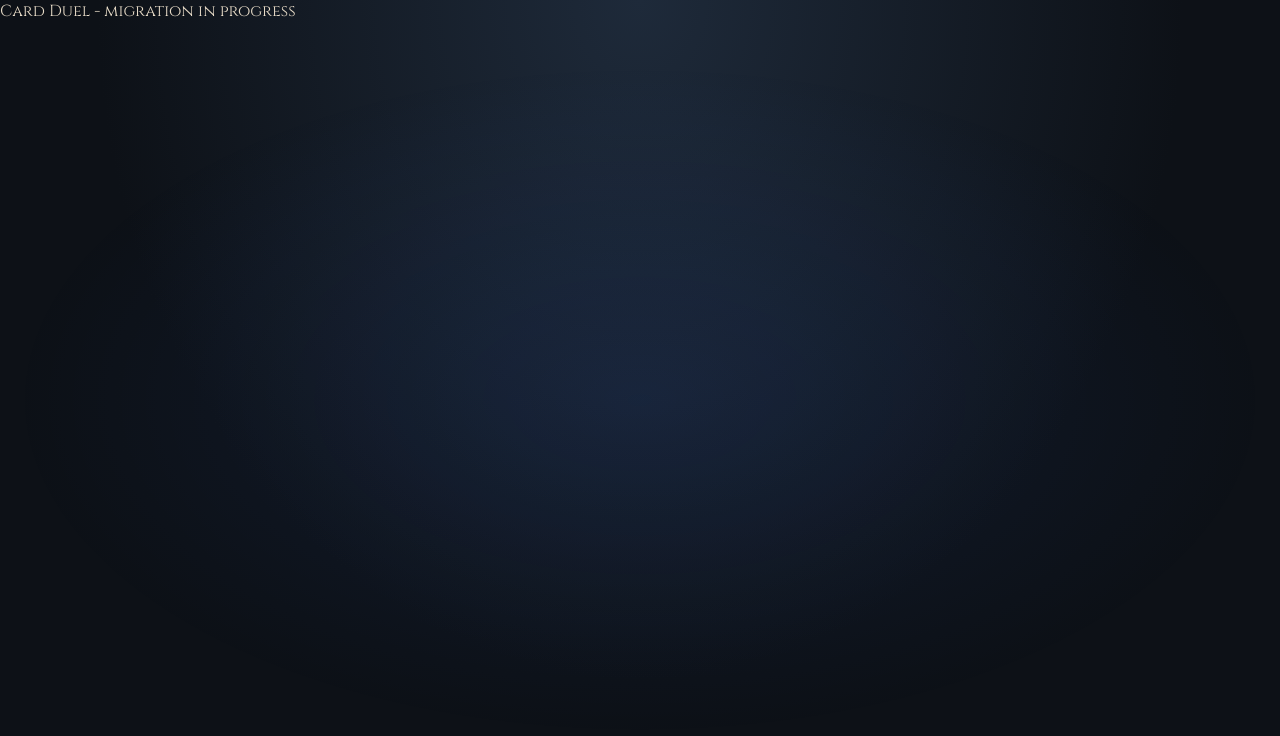
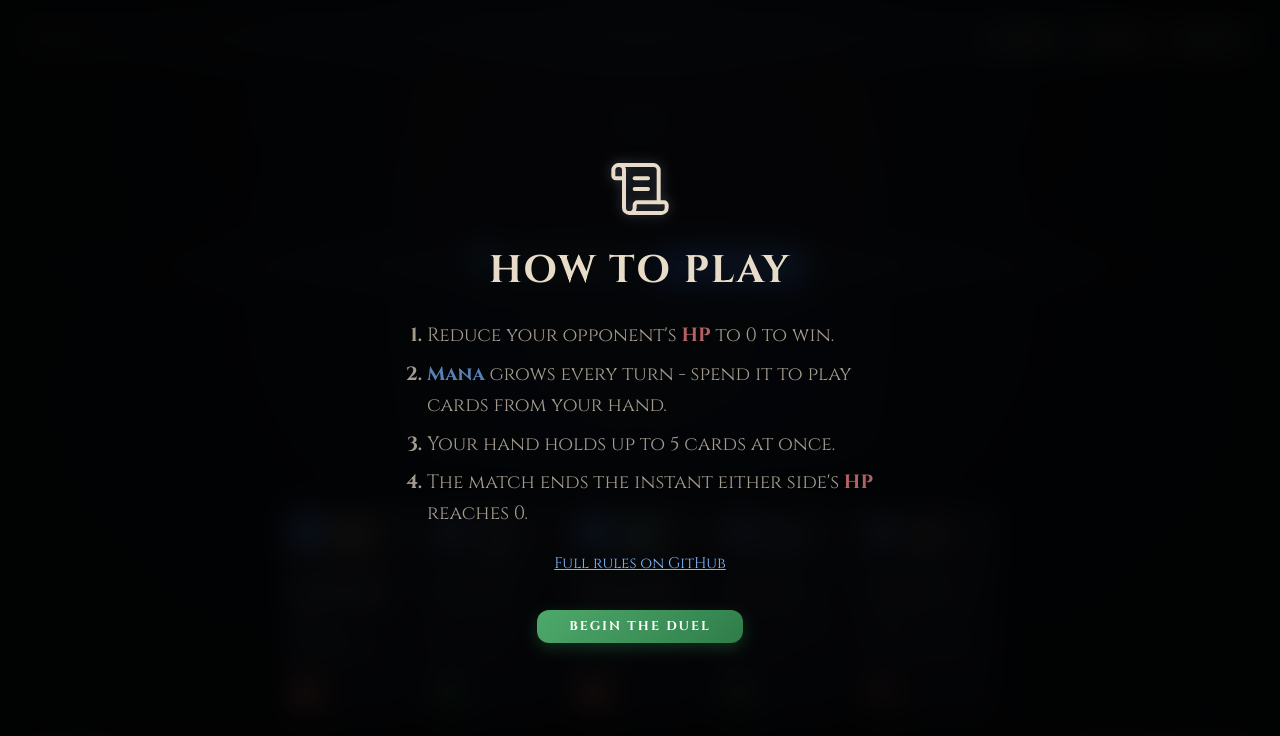
Before and after one commit to pparys93/card-duel, a React (Vite) app: page / in a window 1280 px wide. Shown: the top 736 px of the page. Built offline with nearby package versions, Linux system fonts and the light colour scheme.

Commit message:
feat(react): assemble App with full game grid layout and wired state

```diff
--- /dev/null
+++ b/src/App.module.css
@@ -0,0 +1,56 @@
+.game {
+  display: grid;
+  grid-template-rows:
+    auto
+    minmax(0, 1fr)
+    auto
+    minmax(0, 1fr)
+    auto
+    auto;
+  grid-template-areas:
+    "enemy-panel"
+    "enemy-board"
+    "turn-controls"
+    "player-board"
+    "player-hand"
+    "player-panel";
+
+  height: 100vh;
+  height: 100dvh;
+  overflow: hidden;
+
+  gap: var(--size-gap-layout);
+  padding: var(--size-padding-layout);
+}
+
+.visuallyHidden {
+  position: absolute;
+  width: 1px;
+  height: 1px;
+
+  padding: 0;
+  margin: -1px;
+
+  overflow: hidden;
+  clip: rect(0 0 0 0);
+  clip-path: inset(50%);
+  white-space: nowrap;
+  border: 0;
+}
+
+.hand {
+  grid-area: player-hand;
+
+  display: flex;
+  justify-content: center;
+  align-items: flex-end;
+  flex-wrap: nowrap;
+
+  min-height: calc(
+    var(--size-width-card) * 1.5 + var(--size-padding-block-start-card-hand) +
+      var(--size-padding-block-end-card-hand)
+  );
+
+  padding-top: var(--size-padding-block-start-card-hand);
+  padding-bottom: var(--size-padding-block-end-card-hand);
+}
--- a/src/App.tsx
+++ b/src/App.tsx
@@ -1,5 +1,115 @@
+import { useEffect, useRef, useState } from "react";
+import { useReducer } from "react";
+import { gameReducer, canDrawCard } from "./game/reducer";
+import { createInitialState } from "./game/initialState";
+import { DRAW_COST } from "./game/constants";
+import RulesOverlay from "./components/RulesOverlay/RulesOverlay";
+import ScreenGuard from "./components/ScreenGuard/ScreenGuard";
+import GameOverOverlay from "./components/GameOverOverlay/GameOverOverlay";
+import PlayerPanel from "./components/PlayerPanel/PlayerPanel";
+import Board from "./components/Board/Board";
+import TurnControls from "./components/TurnControls/TurnControls";
+import Card from "./components/Card/Card";
+import styles from "./App.module.css";
+
+const RULES_SEEN_KEY = "cardDuelRulesSeen";
+
 function App() {
-  return <div>Card Duel - migration in progress</div>;
+  const [rulesVisible, setRulesVisible] = useState(
+    () => !sessionStorage.getItem(RULES_SEEN_KEY),
+  );
+  const [state, dispatch] = useReducer(gameReducer, undefined, createInitialState);
+  const drawButtonRef = useRef<HTMLButtonElement>(null);
+
+  useEffect(() => {
+    if (state.turn !== "enemy") return;
+
+    let endTimeoutId: number;
+    const playTimeoutId = window.setTimeout(() => {
+      dispatch({ type: "PLAY_ENEMY_TURN" });
+      endTimeoutId = window.setTimeout(() => {
+        dispatch({ type: "END_ENEMY_TURN" });
+      }, 1500);
+    }, 0);
+
+    return () => {
+      clearTimeout(playTimeoutId);
+      clearTimeout(endTimeoutId);
+    };
+  }, [state.turn]);
+
+  const handleBeginDuel = () => {
+    setRulesVisible(false);
+    sessionStorage.setItem(RULES_SEEN_KEY, "true");
+    drawButtonRef.current?.focus();
+  };
+
+  const outcome =
+    state.winner === "player" ? "victory" : state.winner === "enemy" ? "defeat" : null;
+
+  return (
+    <>
+      <RulesOverlay visible={rulesVisible} onBeginDuel={handleBeginDuel} />
+      <ScreenGuard />
+      <GameOverOverlay
+        visible={state.gameEnded}
+        outcome={outcome}
+        onPlayAgain={() => dispatch({ type: "RESTART_GAME" })}
+      />
+
+      <main className={styles.game} inert={rulesVisible || state.gameEnded}>
+        <h1 className={styles.visuallyHidden}>Card Duel</h1>
+
+        <PlayerPanel
+          variant="enemy"
+          name="Enemy"
+          hp={state.enemy.hp}
+          mana={state.enemy.mana}
+          cardCount={5}
+          isActiveTurn={state.turn === "enemy"}
+        />
+
+        <Board variant="enemy" slots={state.enemyBoard} />
+
+        <TurnControls
+          ref={drawButtonRef}
+          drawCost={DRAW_COST}
+          canDraw={canDrawCard(state)}
+          canEndTurn={state.turn === "player"}
+          onDrawCard={() => dispatch({ type: "DRAW_CARD" })}
+          onEndTurn={() => dispatch({ type: "END_PLAYER_TURN" })}
+        />
+
+        <Board
+          variant="player"
+          slots={state.playerBoard}
+          onPlaceCard={(slotIndex) => dispatch({ type: "PLACE_CARD", slotIndex })}
+        />
+
+        <div className={styles.hand}>
+          {state.hand.map((card) => (
+            <Card
+              key={card.instanceId}
+              card={card}
+              selected={state.selectedInstanceId === card.instanceId}
+              affordable={card.mana <= state.player.mana}
+              onSelect={() =>
+                dispatch({ type: "SELECT_CARD", instanceId: card.instanceId })
+              }
+            />
+          ))}
+        </div>
+
+        <PlayerPanel
+          variant="player"
+          name="Player"
+          hp={state.player.hp}
+          mana={state.player.mana}
+          isActiveTurn={state.turn === "player"}
+        />
+      </main>
+    </>
+  );
 }
 
 export default App;
--- a/src/components/TurnControls/TurnControls.tsx
+++ b/src/components/TurnControls/TurnControls.tsx
@@ -1,3 +1,4 @@
+import { forwardRef } from "react";
 import styles from "./TurnControls.module.css";
 
 interface TurnControlsProps {
@@ -8,21 +9,14 @@ interface TurnControlsProps {
   onEndTurn?: () => void;
 }
 
-function TurnControls({
-  drawCost,
-  canDraw,
-  canEndTurn,
-  onDrawCard,
-  onEndTurn,
-}: TurnControlsProps) {
+const TurnControls = forwardRef<HTMLButtonElement, TurnControlsProps>(function TurnControls(
+  { drawCost, canDraw, canEndTurn, onDrawCard, onEndTurn },
+  ref,
+) {
   return (
-    <div
-      className={styles.controls}
-      role="toolbar"
-      aria-label="Turn actions"
-      aria-orientation="horizontal"
-    >
+    <div className={styles.controls} role="toolbar" aria-label="Turn actions" aria-orientation="horizontal">
       <button
+        ref={ref}
         type="button"
         className={`${styles.button} ${styles.draw}`}
         onClick={onDrawCard}
@@ -44,6 +38,6 @@ function TurnControls({
       </button>
     </div>
   );
-}
+});
 
 export default TurnControls;
```
